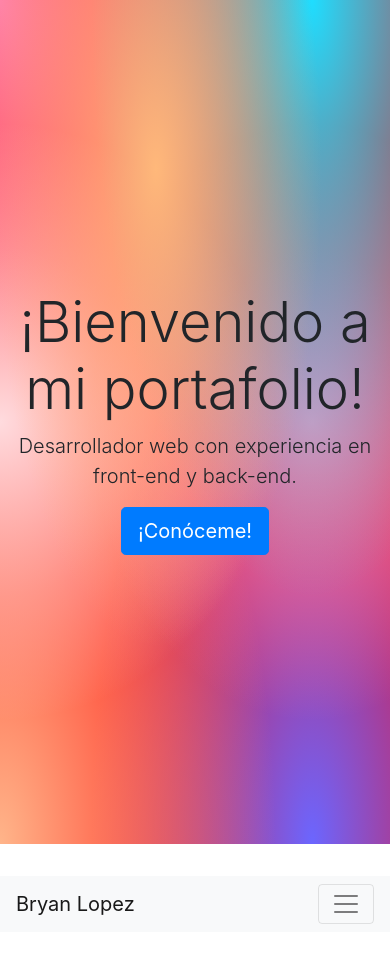
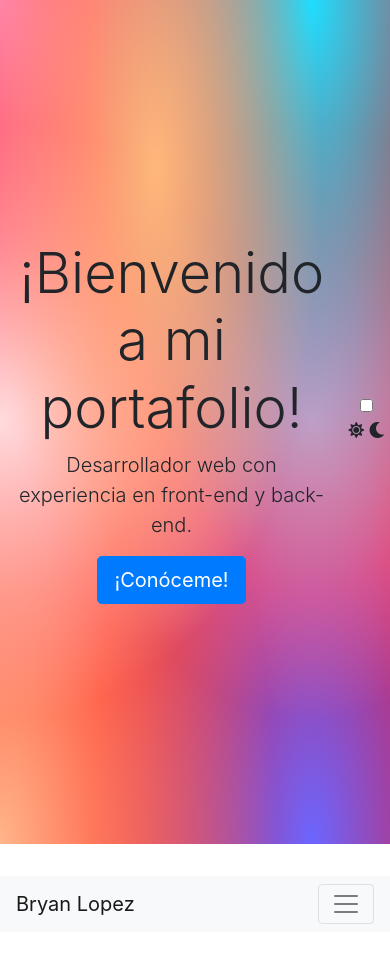
Before and after one commit to BryanLopez35/portafolio, a plain HTML site: page index.html in a window 390 px wide. Shown: the top 962 px of the page. Drawn offline with nearby package versions, Linux system fonts and the light colour scheme; some packages are replaced by stand-ins of ours; a script that the page names is missing.

Commit message:
Funciones de modo oscuro

```diff
--- /dev/null
+++ b/css/dark-mode.css
@@ -0,0 +1,14 @@
+body.dark-mode {
+    /* Estilos para el tema oscuro */
+    background-color: #222;
+    color: #ddd;
+  }
+
+  .dark-mode-toggle .toggle {
+    background-color: #ddd;
+    border-color: #ddd;
+  }
+
+  .dark-mode-toggle .toggle i {
+    color: #111;
+  }
--- a/css/style.css
+++ b/css/style.css
@@ -13,6 +13,7 @@
         radial-gradient(at 0% 100%, hsla(22, 100%, 77%, 1) 0px, transparent 50%),
         radial-gradient(at 80% 100%, hsla(242, 100%, 70%, 1) 0px, transparent 50%),
         radial-gradient(at 0% 0%, hsla(343, 100%, 76%, 1) 0px, transparent 50%);
+
 }
 
 /* Agregar margen superior al contenido después del navbar */
--- a/index.html
+++ b/index.html
@@ -24,6 +24,13 @@
         <span id="typed-text2"></span>
       </p>
       <a href="#about" class="btn btn-primary btn-lg">¡Conóceme!</a>
+    </div>
+    <div class="dark-mode-toggle"> <!-- Agregamos el botón para alternar el modo claro y oscuro -->
+      <input type="checkbox" id="dark-mode-toggle" class="checkbox">
+      <label for="dark-mode-toggle" class="toggle">
+        <i class="fas fa-sun"></i>
+        <i class="fas fa-moon"></i>
+      </label>
     </div>
   </header>
 
```
Also changed, not shown: js/dark-mode.js (added, +18 -0 lines), js/scripts.js (line endings or trailing spaces). Lines whose indentation alone changed are shown as unchanged.
